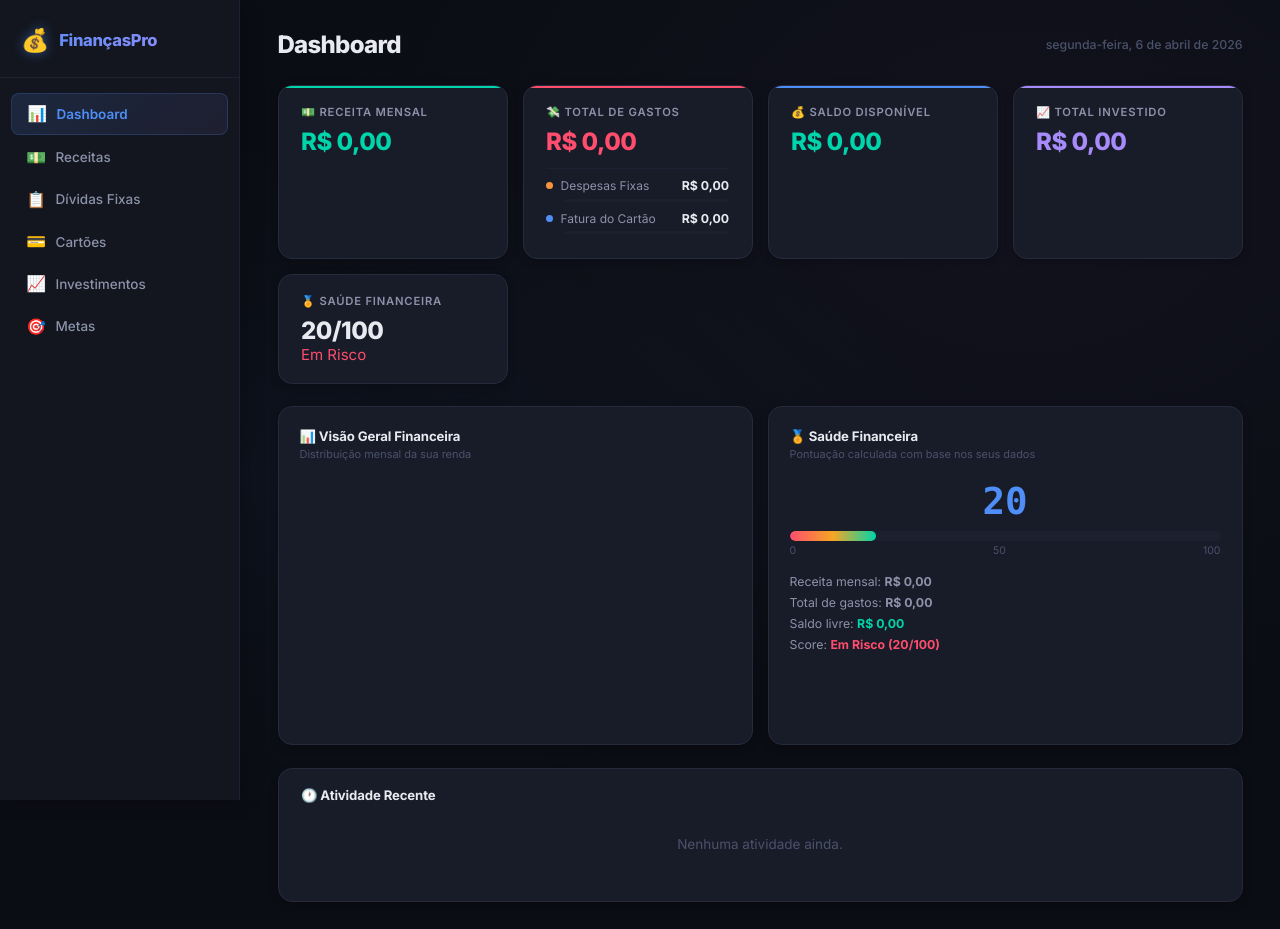
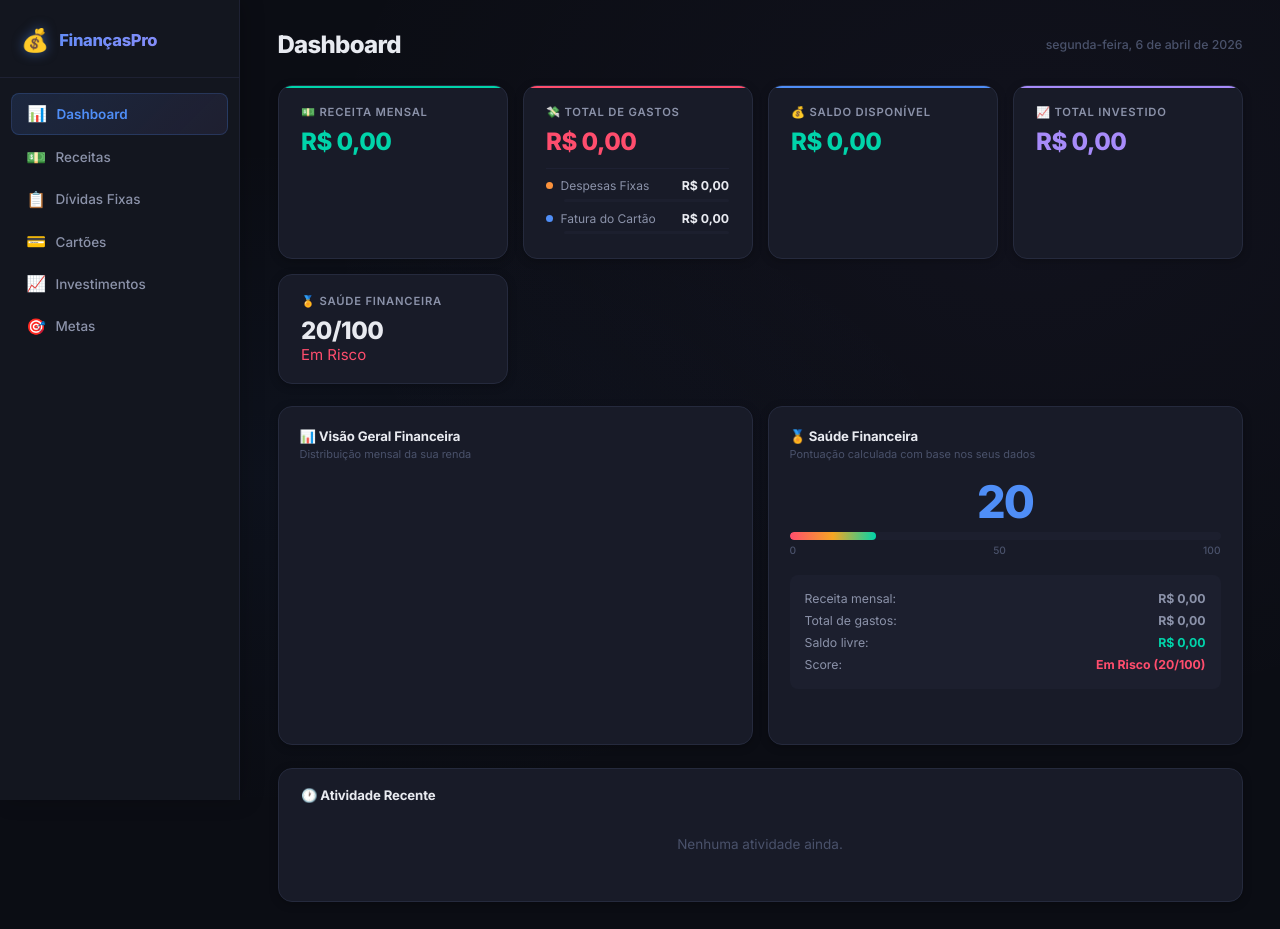
Before and after one commit to phrhenriquegestor/financas-pessoais, a FastAPI app: page / in a window 1280 px wide. Shown: the top 929 px of the page. Run offline with FastAPI, Linux system fonts and the light colour scheme; data that the repository does not hold is empty; a map, chart or similar area stays blank.

Commit message:
auto: update via Claude Code

```diff
--- a/static/css/styles.css
+++ b/static/css/styles.css
@@ -267,23 +267,46 @@ a { color: inherit; text-decoration: none; }
 .recent-card { margin-bottom: 1.5rem; }
 
 /* ── Health gauge ──────────────────────────────────────────────────────── */
-.health-gauge { text-align: center; margin-bottom: 1rem; }
-.gauge-score { font-size: 2.5rem; font-weight: 800; font-family: monospace; color: var(--accent-blue); }
+.health-gauge { text-align: center; margin-bottom: 1.25rem; }
+.gauge-score {
+  font-size: 3rem;
+  font-weight: 800;
+  font-family: 'Inter', monospace;
+  color: var(--accent-blue);
+  letter-spacing: -0.04em;
+  line-height: 1;
+  margin-bottom: 0.5rem;
+}
 .gauge-bar {
-  height: 10px;
+  height: 8px;
   background: var(--bg-tertiary);
   border-radius: 99px;
-  margin: 0.5rem 0 0.25rem;
+  margin: 0.5rem 0 0.3rem;
   overflow: hidden;
 }
 .gauge-fill {
   height: 100%;
   border-radius: 99px;
-  background: linear-gradient(90deg, var(--accent-red), var(--accent-yellow), var(--accent-green));
-  transition: width 0.6s ease;
+  background: linear-gradient(90deg, var(--accent-red) 0%, var(--accent-yellow) 50%, var(--accent-green) 100%);
+  transition: width 0.8s cubic-bezier(0.34, 1.56, 0.64, 1);
 }
-.gauge-labels { display: flex; justify-content: space-between; font-size: 0.7rem; color: var(--text-muted); }
-.health-breakdown { font-size: 0.82rem; color: var(--text-secondary); line-height: 1.7; }
+.gauge-labels {
+  display: flex;
+  justify-content: space-between;
+  font-size: 0.68rem;
+  color: var(--text-muted);
+  font-weight: 500;
+}
+.health-breakdown {
+  font-size: 0.82rem;
+  color: var(--text-secondary);
+  line-height: 1.8;
+  background: var(--bg-tertiary);
+  border-radius: var(--radius-sm);
+  padding: 0.85rem 1rem;
+}
+.health-breakdown div { display: flex; justify-content: space-between; }
+.health-breakdown strong { font-family: 'Inter', monospace; }
 
 /* ── Recent activity ───────────────────────────────────────────────────── */
 .recent-row {
```
